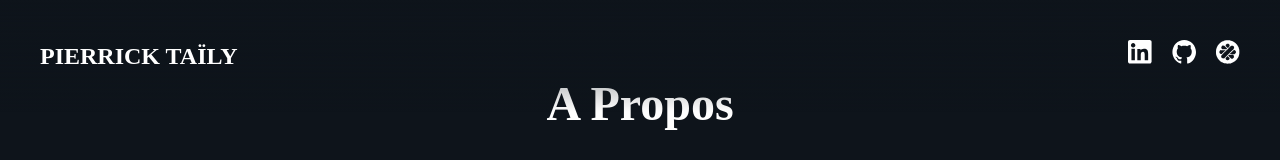
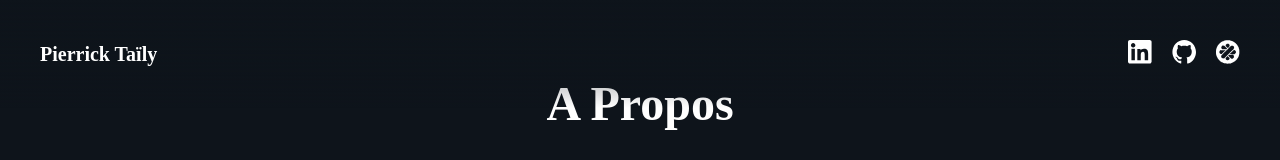
Before and after one commit to pierricktly/Portfolio, a Nuxt app: page /about in a window 1280 px wide. Shown: the top 160 px of the page. Built offline with nearby package versions, Linux system fonts and the light colour scheme.

Commit message:
fix nav text

```diff
--- a/components/Navigation.vue
+++ b/components/Navigation.vue
@@ -2,7 +2,7 @@
   <div>
     <div class="fixed top-0 w-full justify-between p-10 hidden bg-gradient-to-b from-secondary to-transparent lg:flex z-50">
       <nuxt-link to="/">
-        <h1 class="text-2xl font-bold uppercase bookman hover:fill-text">Pierrick Taïly</h1>
+        <h1 class="text-xl font-bold bookman hover:fill-text">Pierrick Taïly</h1>
       </nuxt-link>
       <ul class="flex space-x-5">
 				<li>
```
